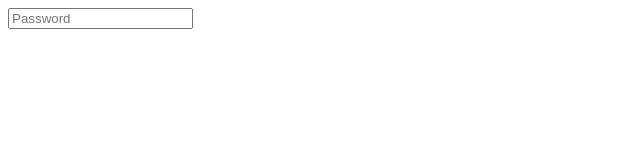
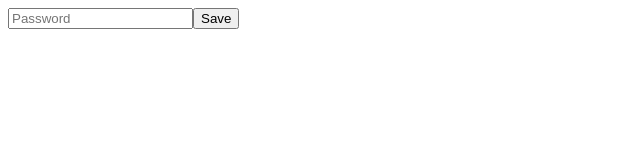
Before and after one commit to felixeu31/password-validation-kata-angular, an Angular app: page / in a window 1280 px wide. Shown: the top 160 px of the page, without its empty margins (0-640 px from the left). Built offline with nearby package versions, Linux system fonts and the light colour scheme.

Commit message:
feat (passing test): should render save button

```diff
--- a/src/app/app.component.html
+++ b/src/app/app.component.html
@@ -1 +1,2 @@
 <input type="text" placeholder="Password"/>
+<button>Save</button>
```
Also changed, not shown: 2 other files (tests, documents, lock files or other folders).
